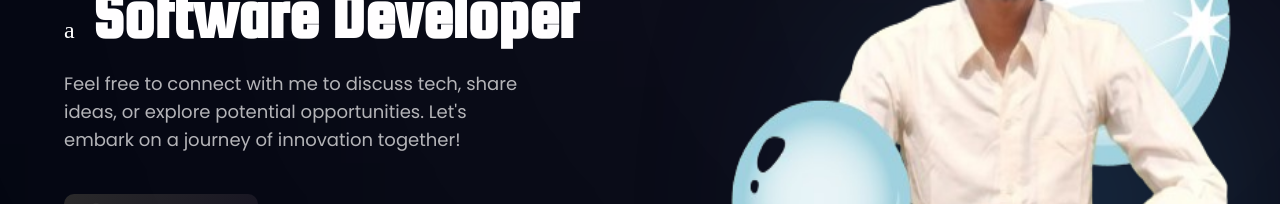
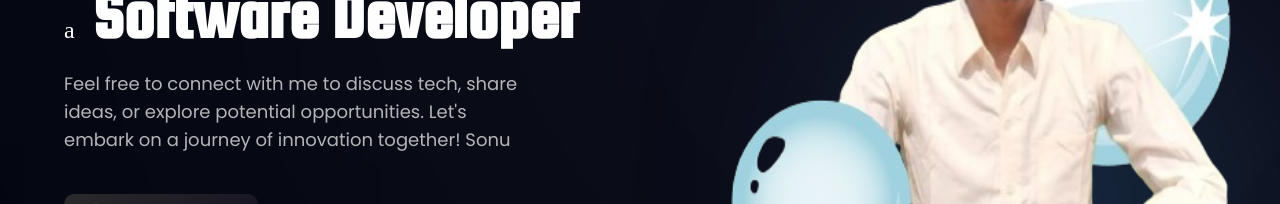
Before and after one commit to sonuku092/My_Portfolio, a React (Vite) app: page /project in a window 1280 px wide. Shown: the part 325-529 px from the top of the page. Built offline with nearby package versions, Linux system fonts and the light colour scheme; a web font is replaced by a local one.

Commit message:
Name Change Kiya

```diff
--- a/src/components/Hero.jsx
+++ b/src/components/Hero.jsx
@@ -65,7 +65,7 @@ const Hero = () => {
         >
           Feel free to connect with me to discuss tech, share ideas, or explore
           potential opportunities. Let's embark on a journey of innovation
-          together!
+          together! Sonu
         </p>
 
         <button
```
